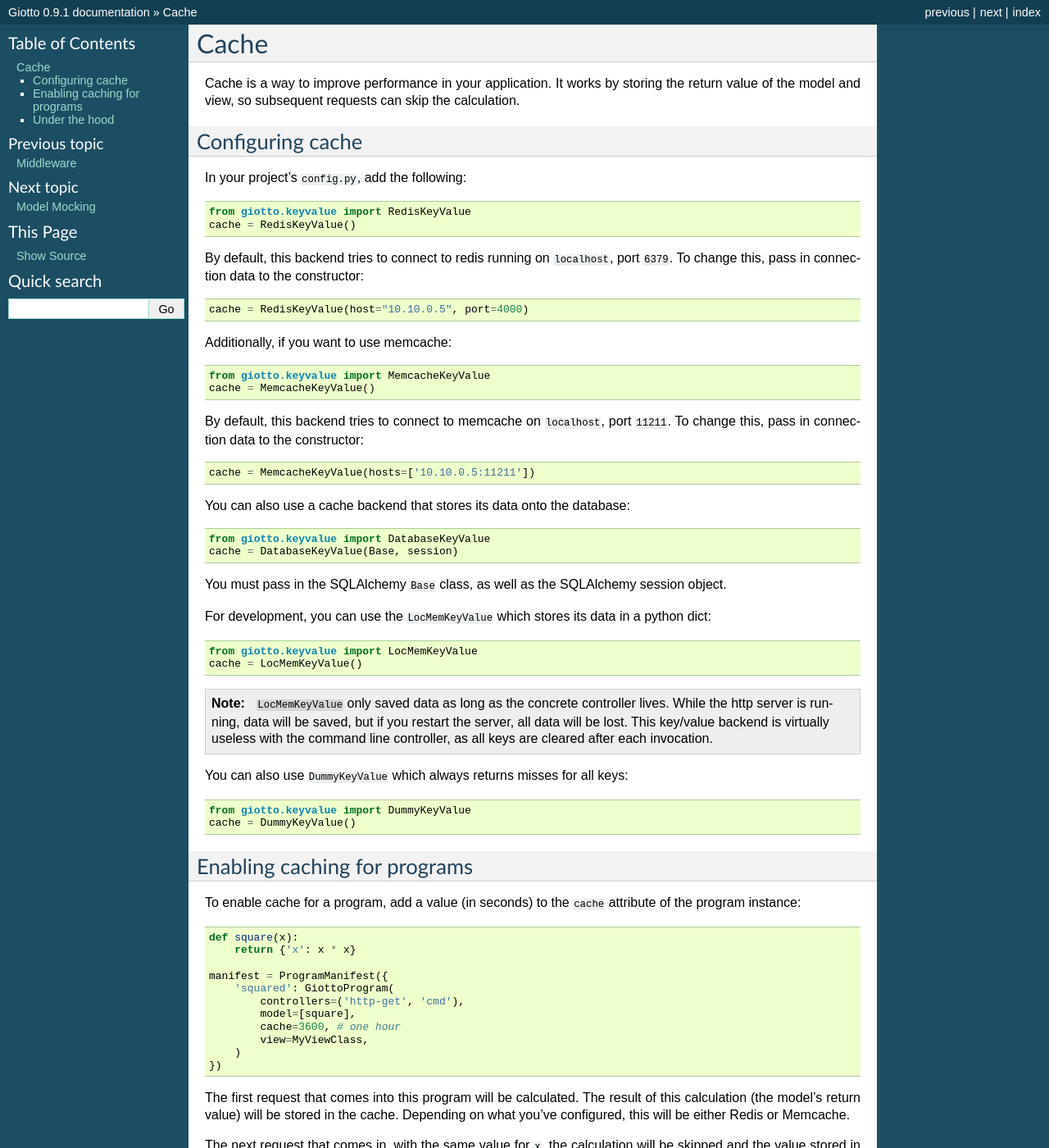
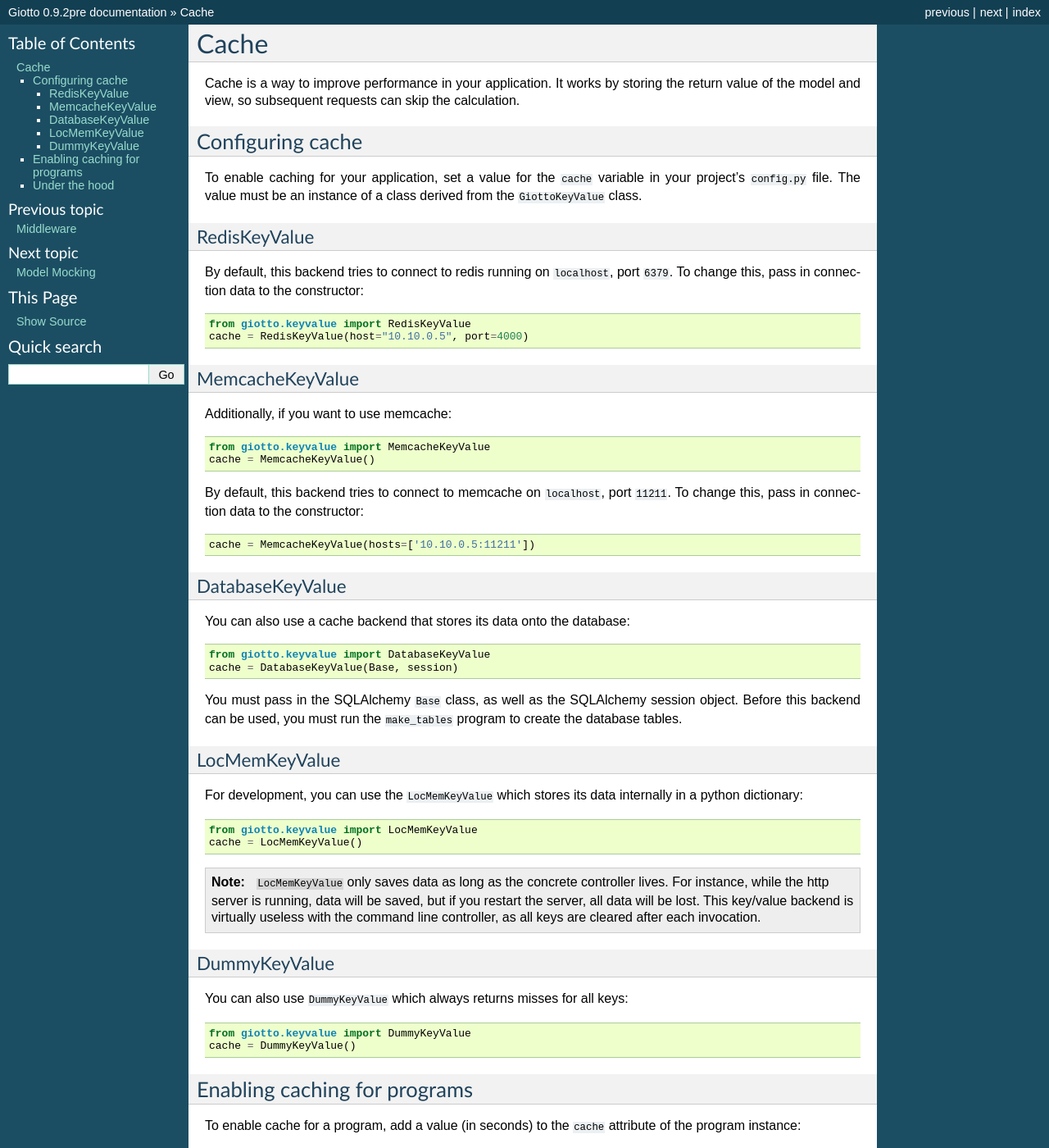
Before and after one commit to priestc/giotto, a Sphinx documentation site: the page built from docs/cache.rst, in a window 1280 px wide and 1400 px high. Shown: the whole window at 82% size. Built offline with Sphinx 7.4.7, drawn with Linux system fonts in a browser that asks for light colours; pages that are not in the unit, such as notebooks, are missing from menus; some of the changed text lies outside the part shown.

Commit message:
formatted cache docs

```diff
--- a/docs/cache.rst
+++ b/docs/cache.rst
@@ -8,17 +8,20 @@
 It works by storing the return value of the model and view, so subsequent requests can skip the calculation.
 
 Configuring cache
------------------
-In your project's ``config.py``, add the following::
+=================
+To enable caching for your application, set a value for the ``cache`` variable in your project's ``config.py`` file.
+The value must be an instance of a class derived from the ``GiottoKeyValue`` class.
 
-    from giotto.keyvalue import RedisKeyValue
-    cache = RedisKeyValue()
-
+RedisKeyValue
+-------------
 By default, this backend tries to connect to redis running on ``localhost``, port ``6379``.
 To change this, pass in connection data to the constructor::
 
+    from giotto.keyvalue import RedisKeyValue
     cache = RedisKeyValue(host="10.10.0.5", port=4000)
 
+MemcacheKeyValue
+----------------
 Additionally, if you want to use memcache::
 
     from giotto.keyvalue import MemcacheKeyValue
@@ -29,25 +32,32 @@
 
     cache = MemcacheKeyValue(hosts=['10.10.0.5:11211'])
 
+DatabaseKeyValue
+----------------
 You can also use a cache backend that stores its data onto the database::
 
     from giotto.keyvalue import DatabaseKeyValue
     cache = DatabaseKeyValue(Base, session)
 
 You must pass in the SQLAlchemy ``Base`` class, as well as the SQLAlchemy session object.
+Before this backend can be used, you must run the ``make_tables`` program to create the database tables.
 
-For development, you can use the ``LocMemKeyValue`` which stores its data in a python dict::
+LocMemKeyValue
+--------------
+For development, you can use the ``LocMemKeyValue`` which stores its data internally in a python dictionary::
 
     from giotto.keyvalue import LocMemKeyValue
     cache = LocMemKeyValue()
 
 .. note::
-    ``LocMemKeyValue`` only saved data as long as the concrete controller lives.
-    While the http server is running, data will be saved,
+    ``LocMemKeyValue`` only saves data as long as the concrete controller lives.
+    For instance, while the http server is running, data will be saved,
     but if you restart the server, all data will be lost.
     This key/value backend is virtually useless with the command line controller,
     as all keys are cleared after each invocation.
 
+DummyKeyValue
+-------------
 You can also use ``DummyKeyValue`` which always returns misses for all keys::
 
     from giotto.keyvalue import DummyKeyValue
@@ -55,8 +65,7 @@
 
 
 Enabling caching for programs
------------------------------
-
+=============================
 To enable cache for a program, add a value (in seconds) to the ``cache`` attribute of the program instance::
 
     def square(x):
@@ -82,8 +91,7 @@
 To turn off cache, either omit the cache attribute, or set it to ``None``.
 
 Under the hood
---------------
-
+==============
 A cache key is constructed from each incoming request.
 The cache key is in the following format:
 
--- a/docs/conf.py
+++ b/docs/conf.py
@@ -50,7 +50,7 @@
 # The short X.Y version.
 version = '0.9.1'
 # The full version, including alpha/beta/rc tags.
-release = '0.9.1'
+release = '0.9.2pre'
 
 # The language for content autogenerated by Sphinx. Refer to documentation
 # for a list of supported languages.
```
